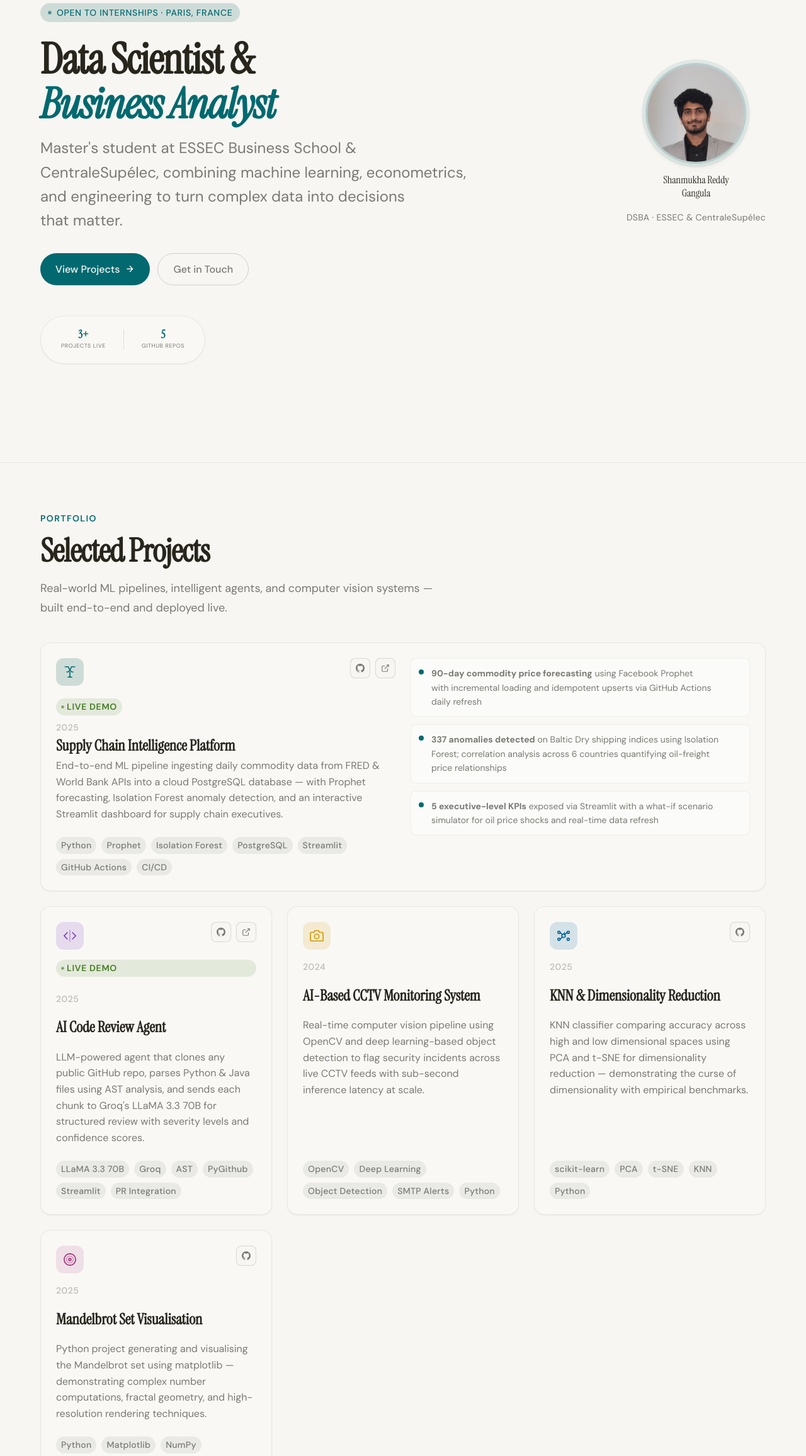
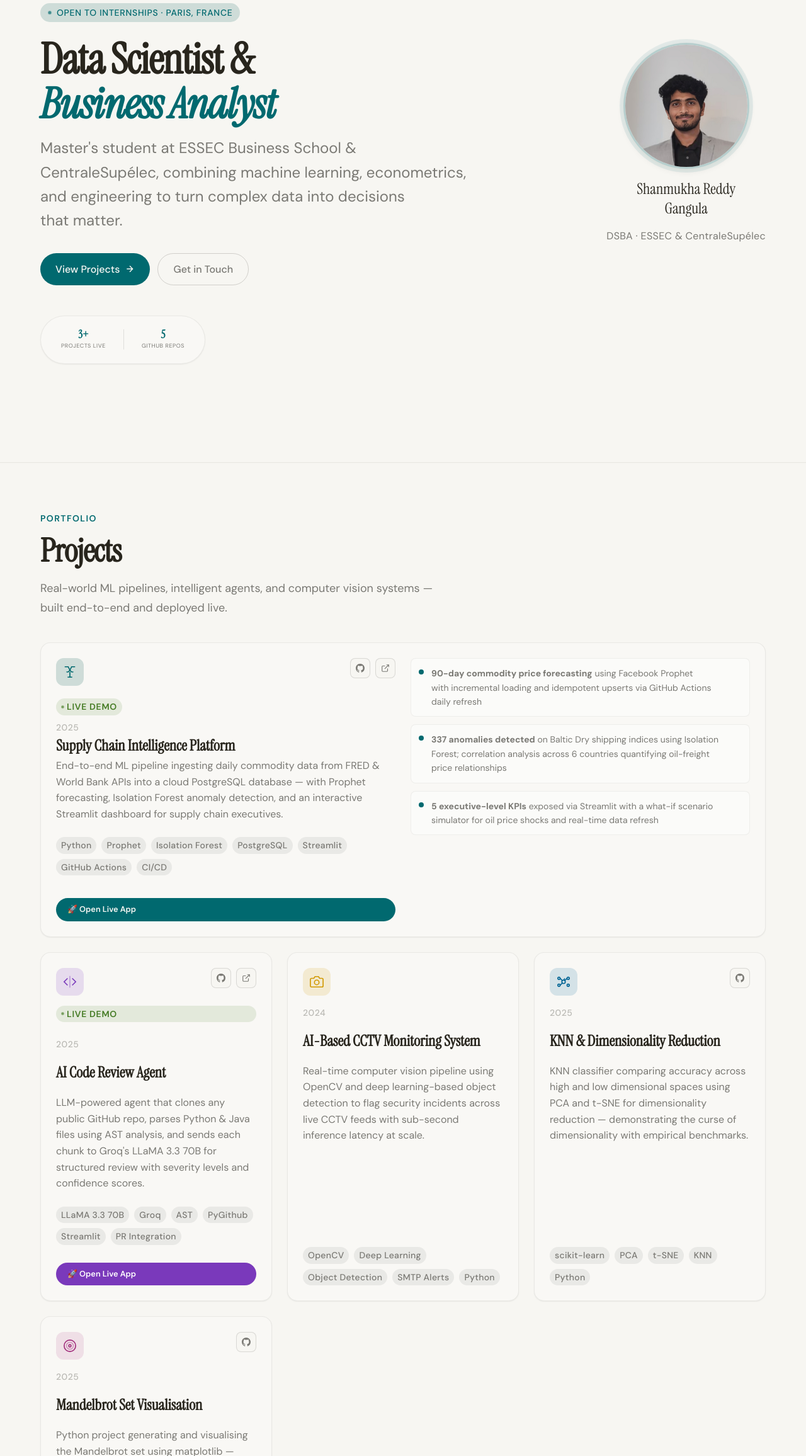
Before and after one commit to shanmukhareddie/io, a plain HTML site: page index.html in a window 1280 px wide. Shown: the part 186-2498 px from the top of the page at 63% size. Drawn offline with Linux system fonts and the light colour scheme.

Commit message:
Modify avatar size and update project URLs
Updated avatar dimensions and project links in HTML.

```diff
--- a/index.html
+++ b/index.html
@@ -149,41 +149,41 @@ a,button,[role="button"]{transition:color var(--transition-interactive),backgrou
 .hero-avatar-wrap{
   display:flex;flex-direction:column;align-items:center;gap:var(--space-4)}
 .hero-avatar{
-  width:clamp(100px,14vw,160px);height:clamp(100px,14vw,160px);
+  width:200px;height:200px;
   border-radius:var(--radius-full);
   border:3px solid oklch(from var(--color-primary) l c h / 0.25);
   box-shadow:0 0 0 6px oklch(from var(--color-primary) l c h / 0.08),var(--shadow-md);
   object-fit:cover;object-position:center top;
   background:var(--color-surface-offset)}
-.hero-avatar-name{font-family:var(--font-display);font-size:var(--text-sm);
+.hero-avatar-name{font-family:var(--font-display);font-size:var(--text-lg);
   color:var(--color-text);text-align:center;line-height:1.3}
-.hero-avatar-title{font-size:var(--text-xs);color:var(--color-text-muted);
+.hero-avatar-title{font-size:var(--text-sm);color:var(--color-text-muted);
   text-align:center;letter-spacing:0.02em}
 .hero-avatar-wrap{
   display:flex;flex-direction:column;align-items:center;gap:var(--space-4)}
 .hero-avatar{
-  width:clamp(100px,14vw,160px);height:clamp(100px,14vw,160px);
+  width:200px;height:200px;
   border-radius:var(--radius-full);
   border:3px solid oklch(from var(--color-primary) l c h / 0.25);
   box-shadow:0 0 0 6px oklch(from var(--color-primary) l c h / 0.08),var(--shadow-md);
   object-fit:cover;object-position:center top;
   background:var(--color-surface-offset)}
-.hero-avatar-name{font-family:var(--font-display);font-size:var(--text-sm);
+.hero-avatar-name{font-family:var(--font-display);font-size:var(--text-lg);
   color:var(--color-text);text-align:center;line-height:1.3}
-.hero-avatar-title{font-size:var(--text-xs);color:var(--color-text-muted);
+.hero-avatar-title{font-size:var(--text-sm);color:var(--color-text-muted);
   text-align:center;letter-spacing:0.02em}
 .hero-avatar-wrap{
   display:flex;flex-direction:column;align-items:center;gap:var(--space-4)}
 .hero-avatar{
-  width:clamp(100px,14vw,160px);height:clamp(100px,14vw,160px);
+  width:200px;height:200px;
   border-radius:var(--radius-full);
   border:3px solid oklch(from var(--color-primary) l c h / 0.25);
   box-shadow:0 0 0 6px oklch(from var(--color-primary) l c h / 0.08),var(--shadow-md);
   object-fit:cover;object-position:center top;
   background:var(--color-surface-offset)}
-.hero-avatar-name{font-family:var(--font-display);font-size:var(--text-sm);
+.hero-avatar-name{font-family:var(--font-display);font-size:var(--text-lg);
   color:var(--color-text);text-align:center;line-height:1.3}
-.hero-avatar-title{font-size:var(--text-xs);color:var(--color-text-muted);
+.hero-avatar-title{font-size:var(--text-sm);color:var(--color-text-muted);
   text-align:center;letter-spacing:0.02em}
 .hero-stats{display:flex;flex-direction:row;align-items:center;gap:var(--space-4);
   padding:var(--space-3) var(--space-5);background:var(--color-surface);border-radius:var(--radius-full);
@@ -222,7 +222,7 @@ section{padding-block:clamp(var(--space-12),6vw,var(--space-20))}
   padding:var(--space-6);display:flex;flex-direction:column;gap:var(--space-4);
   box-shadow:var(--shadow-sm);transition:box-shadow var(--transition-interactive),
   transform var(--transition-interactive),border-color var(--transition-interactive);
-  position:relative;overflow:hidden}
+  position:relative;overflow:hidden;cursor:pointer}
 .project-card::before{content:'';position:absolute;inset:0;border-radius:var(--radius-xl);
   background:linear-gradient(135deg,var(--color-primary-highlight) 0%,transparent 60%);
   opacity:0;transition:opacity var(--transition-interactive)}
@@ -368,7 +368,7 @@ footer{padding:var(--space-6);text-align:center;
   .nav-links .nav-link:not(:last-child){display:none}
   .hero{padding-top:calc(var(--space-16) + var(--space-8))}
   .hero-avatar-wrap{flex-direction:row;align-items:center;gap:var(--space-4)}
-  .hero-avatar{width:64px;height:64px}
+  .hero-avatar{width:120px;height:120px}
   .hero-stats{flex-direction:row}
   .project-card.featured{grid-template-columns:1fr}
   .contact-links{flex-direction:column;align-items:center}
@@ -444,7 +444,7 @@ footer{padding:var(--space-6);text-align:center;
         <img class="hero-avatar"
           src="shannu.png"
           alt="Shanmukha Reddy Gangula"
-          width="160" height="160"
+          width="200" height="200"
           loading="eager"
           onerror="this.style.display='none'">
         <p class="hero-avatar-name">Shanmukha Reddy<br>Gangula</p>
@@ -472,17 +472,16 @@ footer{padding:var(--space-6);text-align:center;
     <div class="container">
       <div class="projects-header reveal">
         <p class="section-label">Portfolio</p>
-        <h2 class="section-title" id="projects-heading">Selected Projects</h2>
+        <h2 class="section-title" id="projects-heading">Projects</h2>
         <p class="section-desc">
-          Real-world ML pipelines, intelligent agents, and computer vision systems —
-          built end-to-end and deployed live.
+          Real-world ML pipelines, intelligent agents, and computer vision systems — built end-to-end and deployed live.
         </p>
       </div>
 
       <div class="projects-grid">
 
         <!-- ① Supply Chain Intelligence Platform — FEATURED (CV priority 1) -->
-        <article class="project-card featured reveal" aria-label="Supply Chain Intelligence Platform">
+        <article class="project-card featured reveal" aria-label="Supply Chain Intelligence Platform" data-href="https://github.com/shanmukhareddie/supply-chain-intelligence" onclick="if(!event.target.closest('a,button')){window.open(this.dataset.href,'_blank','noopener,noreferrer')}">
           <div class="project-body">
             <div class="project-top">
               <div class="project-icon" aria-hidden="true">
@@ -508,7 +507,7 @@ footer{padding:var(--space-6);text-align:center;
                   </svg>
                 </a>
                 <a class="project-link"
-                  href="https://supply-chain-intel.streamlit.app"
+                  href="https://shanmukhareddie-supply-chain.streamlit.app/"
                   target="_blank" rel="noopener noreferrer" aria-label="Live demo">
                   <svg width="14" height="14" viewBox="0 0 24 24" fill="none"
                     stroke="currentColor" stroke-width="2" aria-hidden="true">
@@ -562,10 +561,16 @@ footer{padding:var(--space-6);text-align:center;
               </p>
             </div>
           </div>
+          <a href="https://shanmukhareddie-supply-chain.streamlit.app/" target="_blank" rel="noopener noreferrer"
+            style="display:inline-flex;align-items:center;gap:6px;margin-top:12px;padding:8px 18px;
+            background:var(--color-primary);color:var(--color-text-inverse);border-radius:9999px;
+            font-size:0.8rem;font-weight:600;text-decoration:none;">
+            🚀 Open Live App
+          </a>
         </article>
 
         <!-- ② AI Code Review Agent (CV priority 2) -->
-        <article class="project-card reveal reveal-delay-1" aria-label="AI Code Review Agent">
+        <article class="project-card reveal reveal-delay-1" aria-label="AI Code Review Agent" data-href="https://github.com/shanmukhareddie/AI_code_review_agent" onclick="if(!event.target.closest('a,button')){window.open(this.dataset.href,'_blank','noopener,noreferrer')}">
           <div class="project-top">
             <div class="project-icon" style="background:oklch(from var(--color-purple) l c h / 0.15)" aria-hidden="true">
               <svg width="22" height="22" viewBox="0 0 24 24" fill="none"
@@ -590,7 +595,7 @@ footer{padding:var(--space-6);text-align:center;
                 </svg>
               </a>
               <a class="project-link"
-                href="https://ai-code-review-agent.streamlit.app"
+                href="https://ai-code-review-agents.streamlit.app/"
                 target="_blank" rel="noopener noreferrer" aria-label="Live demo">
                 <svg width="14" height="14" viewBox="0 0 24 24" fill="none"
                   stroke="currentColor" stroke-width="2" aria-hidden="true">
@@ -615,10 +620,16 @@ footer{padding:var(--space-6);text-align:center;
             <span class="tag">AST</span><span class="tag">PyGithub</span>
             <span class="tag">Streamlit</span><span class="tag">PR Integration</span>
           </div>
+          <a href="https://ai-code-review-agents.streamlit.app/" target="_blank" rel="noopener noreferrer"
+            style="display:inline-flex;align-items:center;gap:6px;margin-top:12px;padding:8px 18px;
+            background:var(--color-purple);color:#fff;border-radius:9999px;
+            font-size:0.8rem;font-weight:600;text-decoration:none;">
+            🚀 Open Live App
+          </a>
         </article>
 
         <!-- ③ AI-Based CCTV Monitoring (CV priority 3) -->
-        <article class="project-card reveal reveal-delay-2" aria-label="AI-Based CCTV Monitoring System">
+        <article class="project-card reveal reveal-delay-2" aria-label="AI-Based CCTV Monitoring System" data-href="https://github.com/shanmukhareddie" onclick="if(!event.target.closest('a,button')){window.open(this.dataset.href,'_blank','noopener,noreferrer')}">
           <div class="project-top">
             <div class="project-icon" style="background:oklch(from var(--color-gold) l c h / 0.15)" aria-hidden="true">
               <svg width="22" height="22" viewBox="0 0 24 24" fill="none"
@@ -646,7 +657,7 @@ footer{padding:var(--space-6);text-align:center;
         </article>
 
         <!-- ④ KNN / Dimensionality Reduction (GitHub repo) -->
-        <article class="project-card reveal reveal-delay-3" aria-label="KNN Dimensionality Reduction">
+        <article class="project-card reveal reveal-delay-3" aria-label="KNN Dimensionality Reduction" data-href="https://github.com/shanmukhareddie/knn-dimensionality-reduction" onclick="if(!event.target.closest('a,button')){window.open(this.dataset.href,'_blank','noopener,noreferrer')}">
           <div class="project-top">
             <div class="project-icon" style="background:oklch(from var(--color-blue) l c h / 0.15)" aria-hidden="true">
               <svg width="22" height="22" viewBox="0 0 24 24" fill="none"
@@ -688,7 +699,7 @@ footer{padding:var(--space-6);text-align:center;
         </article>
 
         <!-- ⑤ Mandelbrot / Python Visualisation (GitHub repo) -->
-        <article class="project-card reveal reveal-delay-4" aria-label="Mandelbrot Set Visualisation">
+        <article class="project-card reveal reveal-delay-4" aria-label="Mandelbrot Set Visualisation" data-href="https://github.com/shanmukhareddie/python_project" onclick="if(!event.target.closest('a,button')){window.open(this.dataset.href,'_blank','noopener,noreferrer')}">
           <div class="project-top">
             <div class="project-icon" style="background:oklch(from var(--color-error, #a12c7b) l c h / 0.12)" aria-hidden="true">
               <svg width="22" height="22" viewBox="0 0 24 24" fill="none"
```
